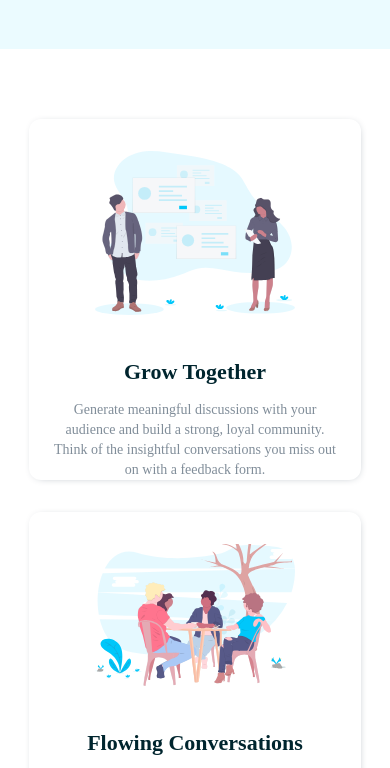
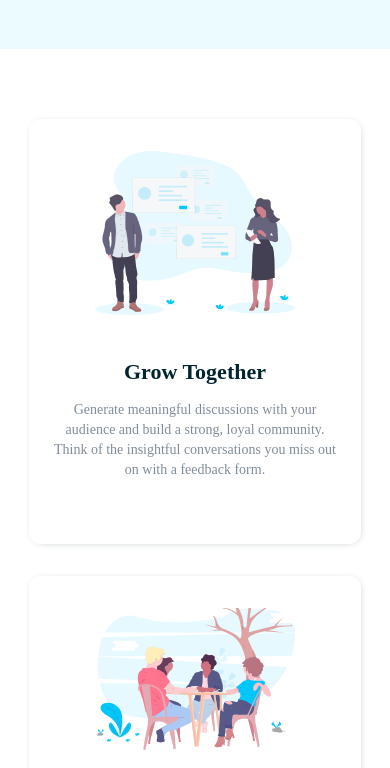
Before and after one commit to UthmanYakub/huddle-landing-page, a plain HTML site: page index.html in a window 390 px wide. Shown: the part 684-1452 px from the top of the page. Drawn offline with Linux system fonts and the light colour scheme.

Commit message:
card padding commit

```diff
--- a/mobile-style.css
+++ b/mobile-style.css
@@ -100,7 +100,7 @@
 
 	.cards {
 		width: 85%;
-		padding: 32px 24px 0px;
+		padding: 32px 24px 64px;
 		margin: 0 auto;
 		display: flex;
 		align-items: center;
```
